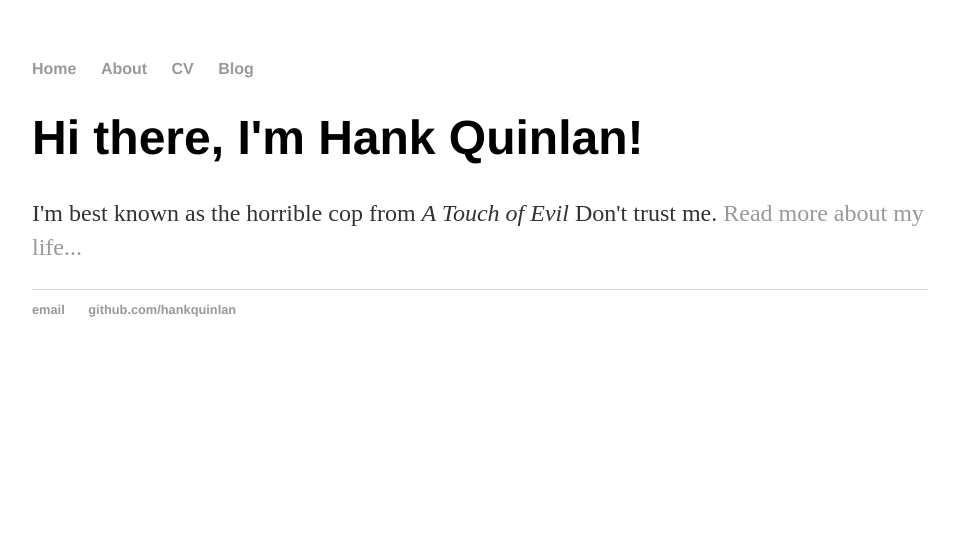
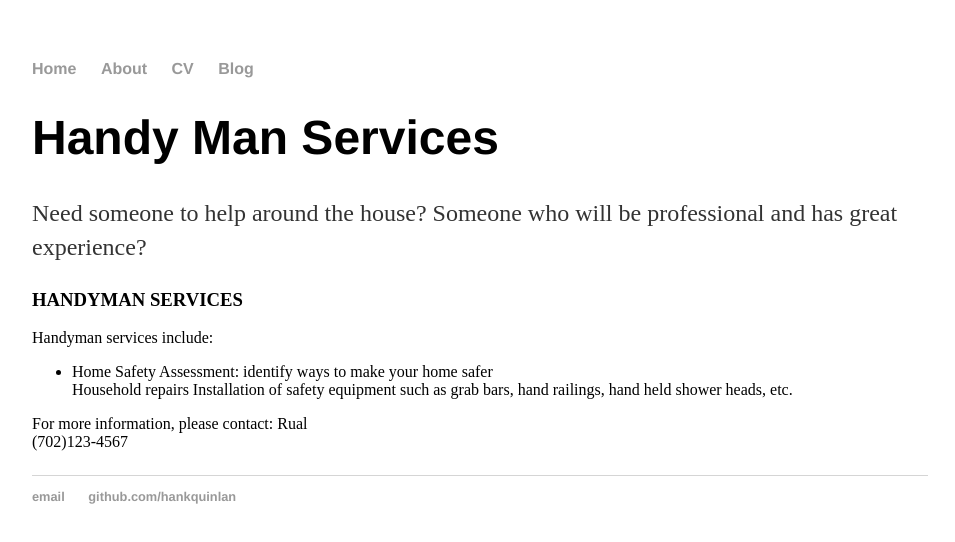
Before and after one commit to raulhandyman/raulhandyman.github.io, a plain HTML site: page index.html in a window 1280 px wide. Shown: the whole page, without its empty margins (160-1115 px from the left). Drawn offline with Linux system fonts and the light colour scheme; files that its build step writes are made by us from their sources.

Commit message:
Update index.html

```diff
--- a/index.html
+++ b/index.html
@@ -16,8 +16,30 @@
 		</nav>
 		<div class="container">
     		<div class="blurb">
-        		<h1>Hi there, I'm Hank Quinlan!</h1>
-				<p>I'm best known as the horrible cop from <em>A Touch of Evil</em> Don't trust me. <a href="/about">Read more about my life...</a></p>
+        		<h1>Handy Man Services</h1>
+				<p style='font-size:14'>
+Need someone to help around the house?
+Someone who will be
+professional and
+has great experience?
+</p>
+
+
+<h3>HANDYMAN SERVICES</h3>
+
+Handyman services include:
+<ul>
+<li>Home Safety Assessment: identify ways to make your home safer</li>
+Household repairs</li>
+Installation of safety equipment such as grab bars, hand railings, hand held shower heads, etc.</li>
+</ul>
+For more information, please contact:
+Rual<br>
+(702)123-4567
+
+
+
+					</p>
     		</div><!-- /.blurb -->
 		</div><!-- /.container -->
 		<footer>
```
